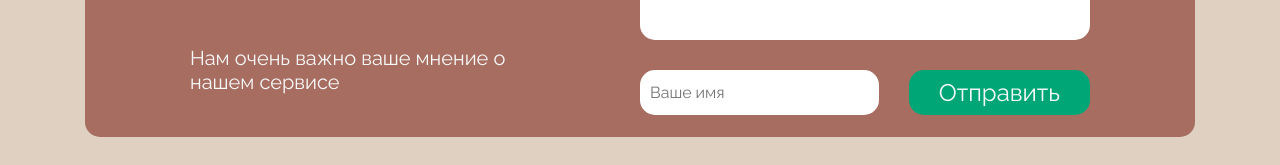
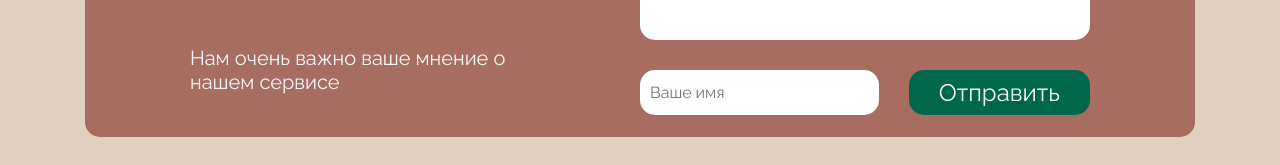
Before and after one commit to algorithm-ssau/exotic-pets-catalogue, a React (Create React App) app in the folder client/my-app/: page / in a window 1280 px wide. Shown: the part 2056-2221 px from the top of the page. Built offline with nearby package versions, Linux system fonts and the light colour scheme; no server answers.

Commit message:
F12 added review validation

```diff
--- a/client/my-app/src/common/interfaces/IButton.ts
+++ b/client/my-app/src/common/interfaces/IButton.ts
@@ -3,4 +3,5 @@ export default interface IButton {
     isLink?: boolean;
     act: string;
     onClick?: () => void;
+    isDisabled?: boolean;
 }
--- a/client/my-app/src/pages/homepage/el/Button/index.tsx
+++ b/client/my-app/src/pages/homepage/el/Button/index.tsx
@@ -3,12 +3,14 @@ import { Link } from 'react-router-dom';
 import "./index.css"
 import IButton from '../../../../common/interfaces/IButton';
 
-const Button = ({className, isLink, act, onClick}: IButton) => {
+const Button = ({className, isLink, act, onClick, isDisabled}: IButton) => {
     return (
         <div className="button-container">
             {
                 isLink
                 ? <Link to="/catalogue"> <button className={className}> {act} </button> </Link>
+                : isDisabled
+                ? <button className={className} onClick={onClick} disabled={true}> {act} </button>
                 : <button className={className} onClick={onClick}> {act} </button>
             }
         </div>
--- a/client/my-app/src/pages/homepage/el/Feedback/index.css
+++ b/client/my-app/src/pages/homepage/el/Feedback/index.css
@@ -84,3 +84,8 @@
 .feedback-button:hover {
     background-color: var(--dark-green);
 }
+
+.feedback-button:disabled {
+    background-color: var(--dark-green);
+    cursor: default;
+}
--- a/client/my-app/src/pages/homepage/el/Feedback/index.tsx
+++ b/client/my-app/src/pages/homepage/el/Feedback/index.tsx
@@ -19,6 +19,7 @@ const Feedback = () => {
     }
 
     function handleSendFeedback() {
+        if (username.trim().length !== 0 && feedback.trim().length !== 0) {
             setUsername("");
             setFeedback("");
             postReview(
@@ -29,6 +30,7 @@ const Feedback = () => {
                 }
             );
             alert("Ваш отзыв был успешно добавлен!");
+        }
     }
 
     return (
@@ -64,6 +66,7 @@ const Feedback = () => {
                         isLink={false}
                         act={"Отправить"}
                         onClick={handleSendFeedback}
+                        isDisabled={username.trim().length === 0 || feedback.trim().length === 0}
                     />
                 </div>
             </div>
```
Lines whose indentation alone changed are shown as unchanged.
